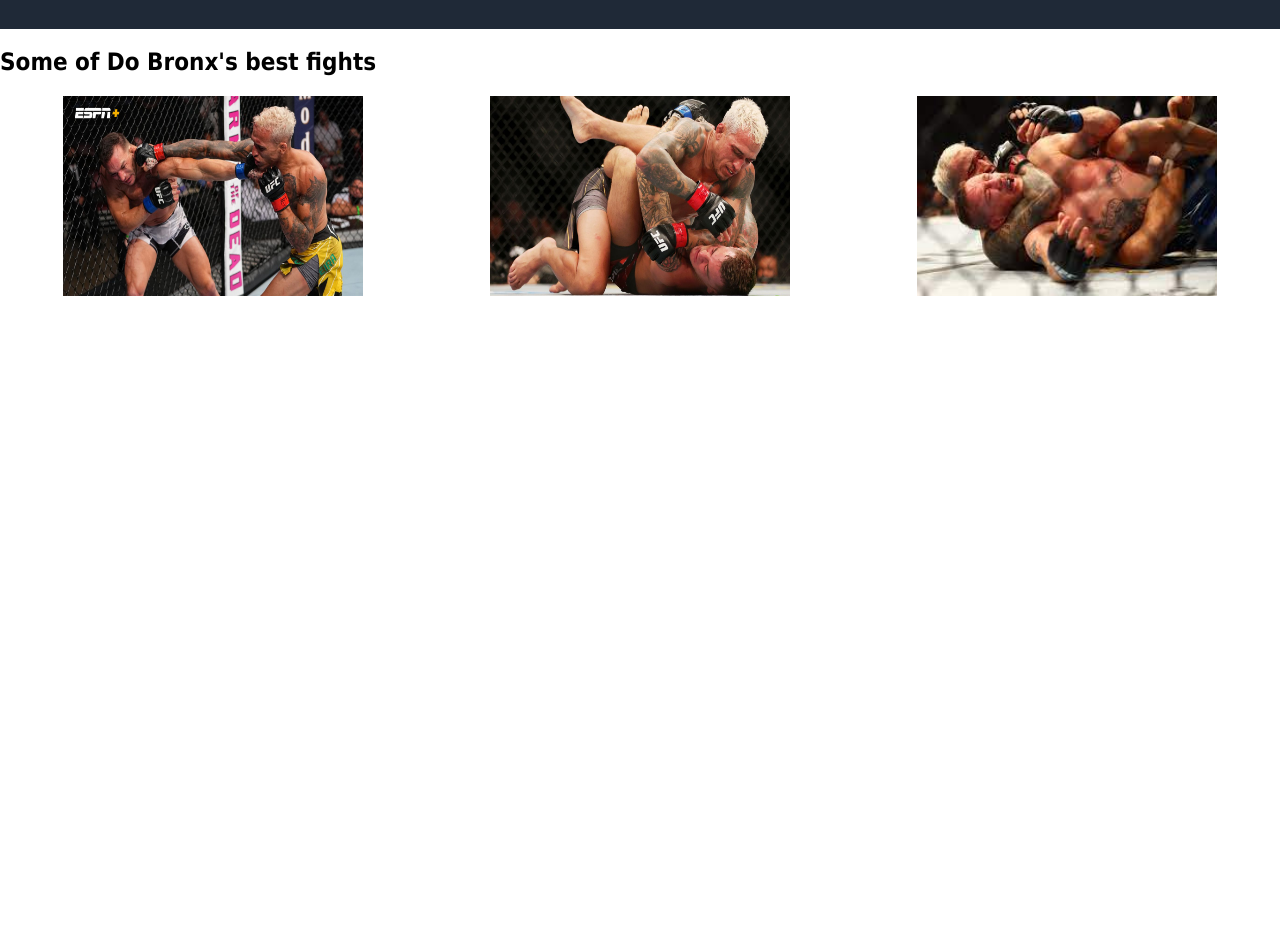
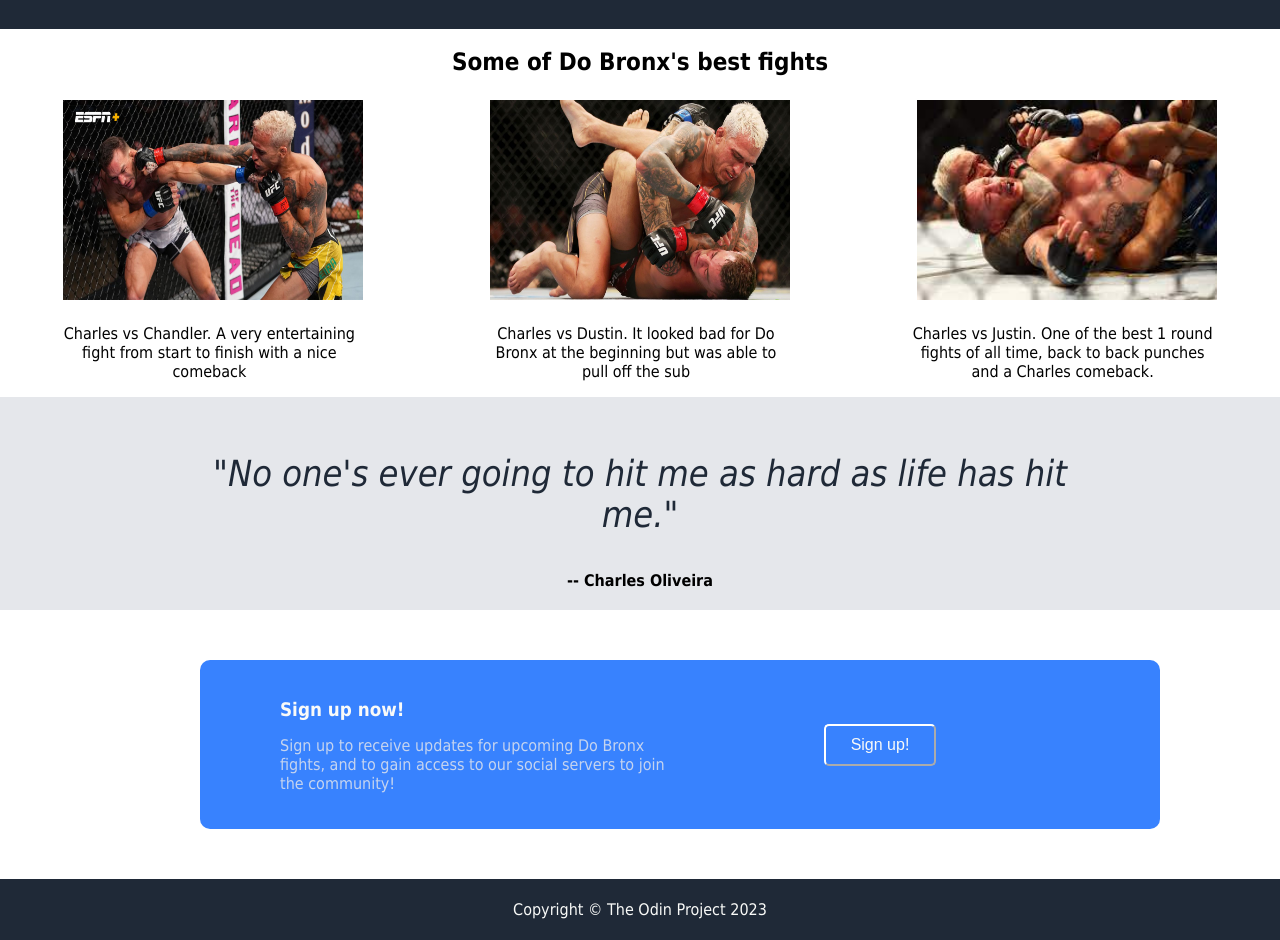
Before and after one commit to Roodini/landing-page, a plain HTML site: page index.html in a window 1280 px wide. Shown: the part 629-1569 px from the top of the page. Before the commit the page ends 929 px from the top, so only its background shows below. Drawn offline with Linux system fonts and the light colour scheme.

Commit message:
Improved images secion, added quote, and footer
I got one thing left which is fix the bug that is making it overflow for the call to action box

```diff
--- a/index.html
+++ b/index.html
@@ -28,15 +28,34 @@
         <h2>Some of Do Bronx's best fights</h2>
         <div class="fights">
         <div>
-            <a href="https://youtu.be/2NwKAIs54s0" target="_blank"><img class="charles-chandler" src="images/16x9.jpg" alt="Charles vs Chandler"></a>
+            <a href="https://youtu.be/2NwKAIs54s0" target="_blank"><img class="fight-images" src="images/16x9.jpg" alt="Charles vs Chandler"></a>
+            <p class="fight-desc">Charles vs Chandler. A very entertaining fight from start to finish with a nice comeback</p>
         </div>
         <div>
-            <a href="https://youtu.be/79fuJ72grPA" target="_blank"><img class="charles-dustin" src="images/i.jpeg" alt="Charles vs Poirier"></a>
+            <a href="https://youtu.be/79fuJ72grPA" target="_blank"><img class="fight-images" src="images/i.jpeg" alt="Charles vs Poirier"></a>
+            <p class="fight-desc">Charles vs Dustin. It looked bad for Do Bronx at the beginning but was able to pull off the sub</p>
         </div>
         <div>
-            <a href="https://youtu.be/5sX_HzPNPoM" target="_blank"><img class="charles-justin" src="images/justincharles.jpeg" alt="Charles vs Justin"></a>
+            <a href="https://youtu.be/5sX_HzPNPoM" target="_blank"><img class="fight-images" src="images/justincharles.jpeg" alt="Charles vs Justin"></a>
+            <p class="fight-desc">Charles vs Justin. One of the best 1 round fights of all time, back to back punches and a Charles comeback.</p>
         </div>
         </div>
+    </div>
+    <div class="quote-container">
+        <p class="quote">"No one's ever going to hit me as hard as life has hit me."</p>
+        <b>-- Charles Oliveira</b>
+    </div>
+    <div class="call-to-action">
+    <div class="sign-up-text-container">
+    <h3 class="sign-up-text-header">Sign up now!</h3>
+    <p class="sign-up-text">Sign up to receive updates for upcoming Do Bronx fights, and to gain access to our social servers to join the community!</p>
+    </div>
+    <div class="sign-up-box2">
+        <button>Sign up!</button>
+    </div>
+    </div>
+    <div class="footer-container">
+        <p>Copyright © The Odin Project 2023</p>
     </div>
 </div>
 </body>
--- a/styles.css
+++ b/styles.css
@@ -2,8 +2,15 @@ body{
     padding: 0;
     margin: 0;
     font-family: Tahoma, sans-serif;
+    text-align: center;
+    display: flex;
+    flex-direction: column;
 }
 
+.container{
+    display: flex;
+    flex-direction: column;
+}
 .box{
     background-color: #1F2937;
 }
@@ -67,15 +74,84 @@ a{
     color: white;
     border-radius: 8px;
     font-size: 15px;
+    margin: 0 auto;
 }
 
+.fights-container{
+    align-items: center;
+}
+
+.fight-desc{
+    max-width: 300px;
+
+}
 .fights{
     display: flex;
     justify-content: space-around;
+    flex-wrap: wrap;
+    flex: 1;
 }
-.charles-chandler,
-.charles-dustin,
-.charles-justin{
+.fight-images{
     height: 200px;
     width: 300px;
+    border: 4px solid transparent;
 }
+
+.fight-images:hover {
+    border: 4px solid #4d49c3;
+}
+
+.quote-container{
+    display: flex;
+    flex-direction: column;
+    padding: 20px 200px;
+    background-color: #E5E7EB;
+}
+
+.quote{
+    font-size: 36px;
+    font-style: italic;
+    color: #1F2937;
+}
+
+.call-to-action{
+    display: flex;
+    align-items: center;
+    background-color: #3882fe;
+    width: 800px;
+    margin: 50px 200px;
+    padding: 20px 80px;
+    border-radius: 10px;
+}
+.sign-up-text-container{
+    display: flex;
+    flex-direction: column;
+    flex: 1;
+}
+.sign-up-text{
+    text-align: left;
+    color: #e5e7ebd0;
+}
+.sign-up-text-header{
+    text-align: left;
+    margin-bottom: 0;
+    color: #F9FAF8;
+}
+
+.sign-up-box2{
+    flex: 1;
+}
+.sign-up-box2 button{
+    background-color: #3882fe;
+    border-color: white;
+    padding: 10px 25px;
+    border-radius: 5px;
+    font-size: 16px;
+    color: #F9FAF8;
+}
+
+.footer-container{
+    background-color: #1F2937;
+    padding: 5px;
+    color: #F9FAF8;
+}
```
